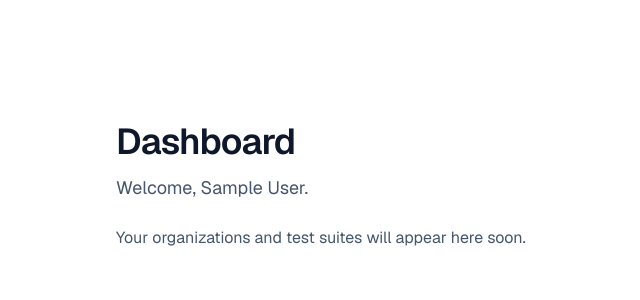
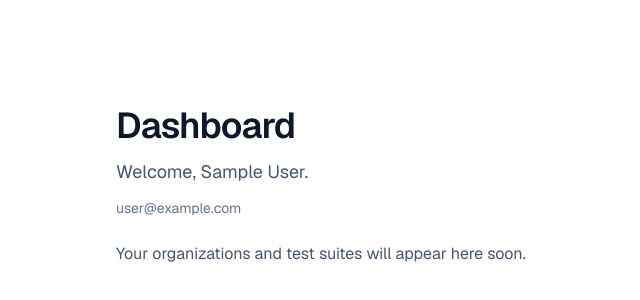
Before and after one commit to agynio/testllm, a Next.js app: page /dashboard in a window 1280 px wide. Shown: the part 214-514 px from the top of the page, without its empty margins (100-740 px from the left). Built offline with nearby package versions, Linux system fonts and the light colour scheme; no server answers; sample sign-in values are in the browser's storage.

Commit message:
fix: guard dashboard access

```diff
--- a/src/app/dashboard/page.tsx
+++ b/src/app/dashboard/page.tsx
@@ -1,8 +1,14 @@
+import { redirect } from "next/navigation";
 import { auth } from "@/auth";
 
 export default async function DashboardPage() {
   const session = await auth();
-  const userLabel = session?.user?.name ?? session?.user?.email;
+  if (!session) {
+    redirect("/");
+  }
+
+  const userName = session.user.name;
+  const userEmail = session.user.email;
 
   return (
     <div className="flex min-h-screen flex-col bg-white text-slate-900 dark:bg-slate-950 dark:text-slate-100">
@@ -12,7 +18,10 @@ export default async function DashboardPage() {
             Dashboard
           </h1>
           <p className="text-lg text-slate-600 dark:text-slate-300">
-            {userLabel ? `Welcome, ${userLabel}.` : "Welcome to TestLLM."}
+            Welcome, {userName}.
+          </p>
+          <p className="text-sm text-slate-500 dark:text-slate-400">
+            {userEmail}
           </p>
         </header>
         <section className="text-base text-slate-600 dark:text-slate-300">
```
